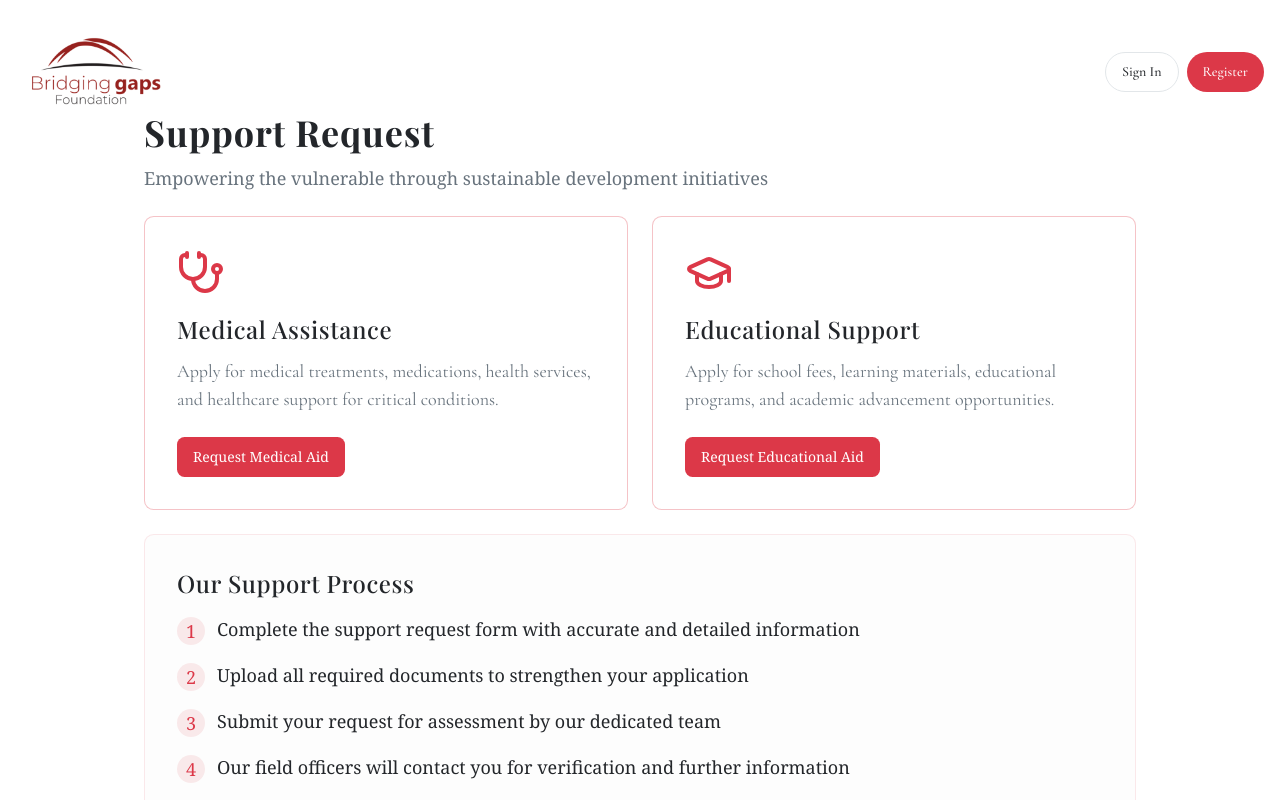
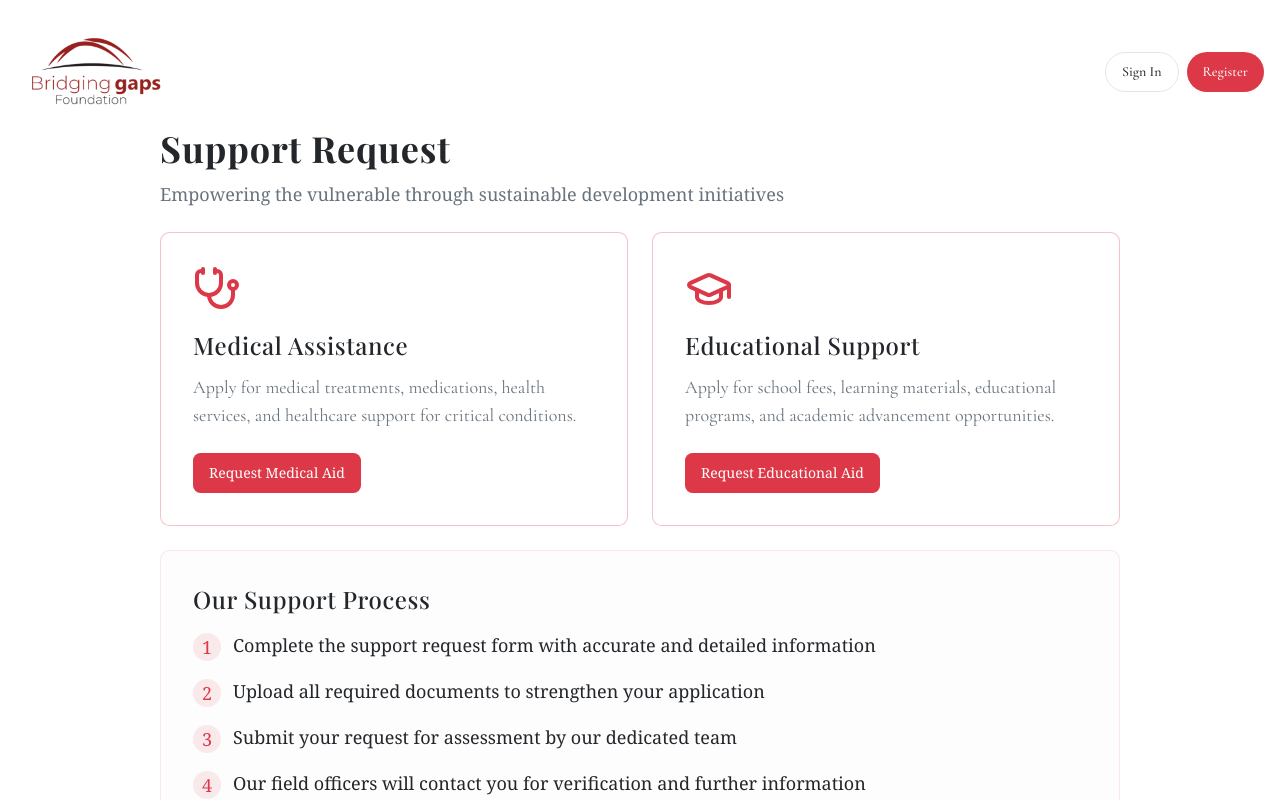
Before and after one commit to jpm7704/zimbabwe-chat-requestor, a React (Vite) app: page /chat in a window 1280 px wide. Shown: the top 800 px of the page. Built offline with nearby package versions, Linux system fonts and the light colour scheme; a web font is replaced by a local one.

Commit message:
Fix: Maintain spacing from header
Ensures consistent spacing from the header to the content on all main pages.

```diff
--- a/src/components/layout/MainLayout.tsx
+++ b/src/components/layout/MainLayout.tsx
@@ -27,7 +27,7 @@ const MainLayout = ({ children }: MainLayoutProps) => {
         <div className="min-h-screen flex w-full">
           <AppSidebar />
           <div className="flex flex-col min-h-screen flex-1">
-            <main className="flex-grow pt-20">
+            <main className="flex-grow pt-24 px-4 container mx-auto max-w-5xl">
               {children}
             </main>
             <Footer />
@@ -42,7 +42,7 @@ const MainLayout = ({ children }: MainLayoutProps) => {
     <div className="min-h-screen flex flex-col w-full">
       <Navbar />
       <div className="flex flex-col min-h-screen flex-1">
-        <main className="flex-grow pt-20">
+        <main className="flex-grow pt-24 px-4 container mx-auto max-w-5xl">
           {children}
         </main>
         <Footer />
```
